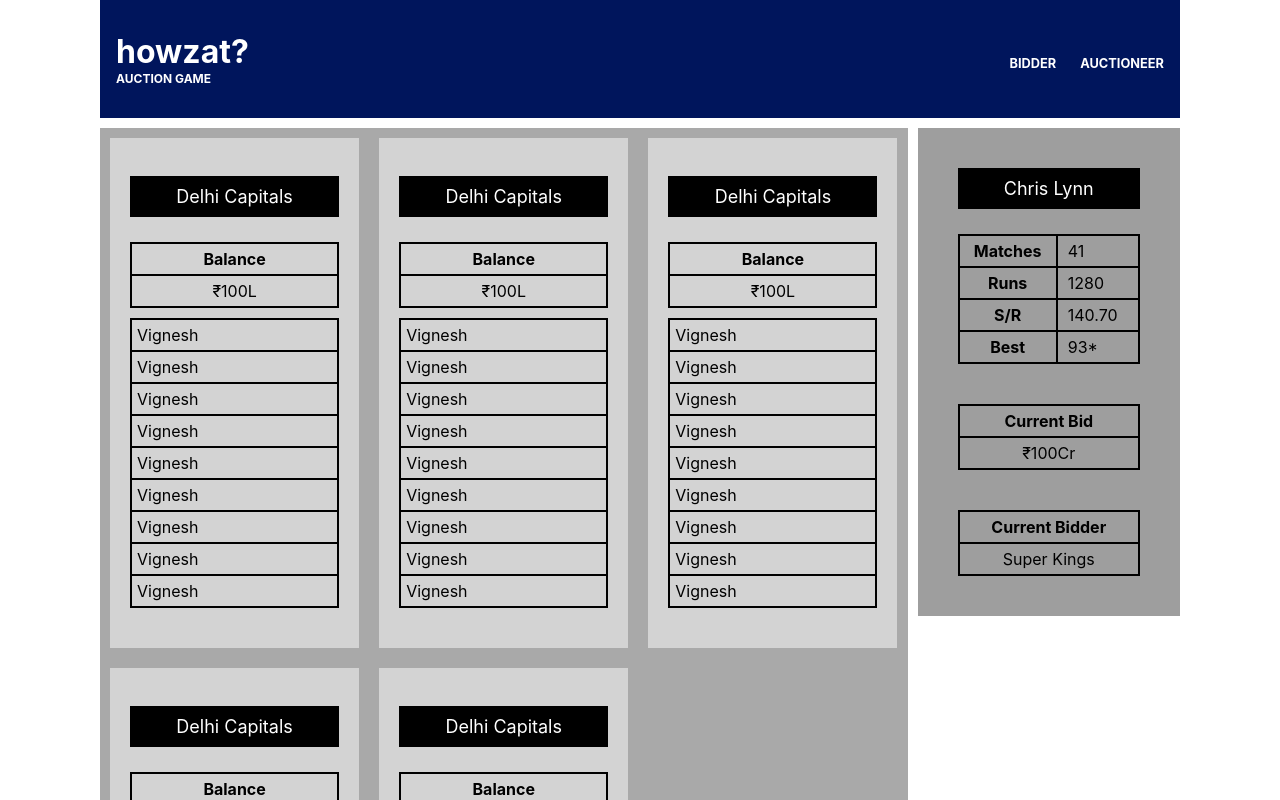
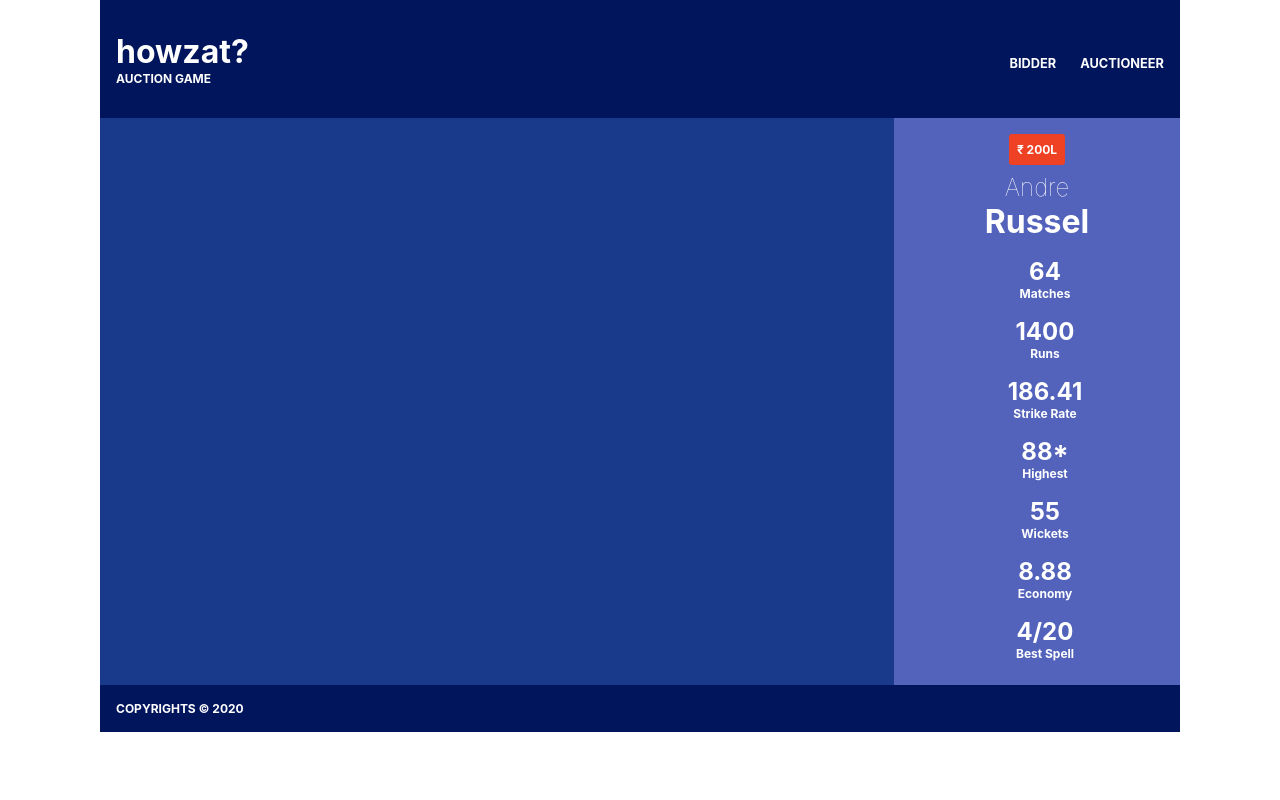
Before and after one commit to vignesh-em/howzat, a React (Create React App) app: page / in a window 1280 px wide. Shown: the top 800 px of the page. Built offline with nearby package versions, Linux system fonts and the light colour scheme.

Commit message:
Add CurrentPlayer component

```diff
--- a/src/components/CurrentItem/CurrentItem.js
+++ /dev/null
@@ -1,35 +0,0 @@
-import React, {Component} from "react";
-import "./currentitem.css"
-import StatsView from "./StatsView";
-
-class CurrentItem extends Component {
-    render() {
-        return (
-            <div className='container-current-item'>
-                <StatsView/>
-                <div style={{display: 'grid', margin: '20px'}}>
-                    <table className='tab-bordered'>
-                        <tr>
-                            <th className='tab-bordered' colSpan='2'>Current Bid</th>
-                        </tr>
-                        <tr>
-                            <td className='tab-bordered' colSpan='2' style={{'text-align': 'center'}}>&#x20B9;100Cr</td>
-                        </tr>
-                    </table>
-                </div>
-                <div style={{display: 'grid', margin: '20px'}}>
-                    <table className='tab-bordered'>
-                        <tr>
-                            <th className='tab-bordered' colSpan='2'>Current Bidder</th>
-                        </tr>
-                        <tr>
-                            <td className='tab-bordered' colSpan='2' style={{'text-align': 'center'}}>Super Kings</td>
-                        </tr>
-                    </table>
-                </div>
-            </div>
-        );
-    }
-}
-
-export default CurrentItem
--- a/src/components/CurrentItem/StatsView.js
+++ /dev/null
@@ -1,32 +0,0 @@
-import React, {Component} from "react";
-import "./currentitem.css"
-
-class StatsView extends Component {
-    render() {
-        return (
-            <div style={{display: 'grid', margin: '20px'}}>
-                <table className='tab-bordered'>
-                    <caption className='caption-title'>Chris Lynn</caption>
-                    <tr>
-                        <th className='tab-bordered'>Matches</th>
-                        <td className='td-left-padding tab-bordered'>41</td>
-                    </tr>
-                    <tr>
-                        <th className='tab-bordered'>Runs</th>
-                        <td className='td-left-padding tab-bordered'>1280</td>
-                    </tr>
-                    <tr className='tab-bordered'>
-                        <th>S/R</th>
-                        <td className='td-left-padding tab-bordered'>140.70</td>
-                    </tr>
-                    <tr>
-                        <th className='tab-bordered'>Best</th>
-                        <td className='td-left-padding tab-bordered'>93*</td>
-                    </tr>
-                </table>
-            </div>
-        );
-    }
-}
-
-export default StatsView
--- a/src/components/CurrentItem/currentitem.css
+++ /dev/null
@@ -1,32 +0,0 @@
-.caption-title {
-    font-size: large;
-    background: black;
-    color: white;
-    padding: 10px;
-    margin-bottom: 25px;
-}
-
-.container-current-item {
-    display: grid;
-    background: #9e9e9e;
-    padding: 20px;
-}
-
-.td-right-aligned {
-    text-align: end;
-    font-weight: bold;
-}
-
-.tab-bordered {
-    border: 2px solid black;
-    border-collapse: collapse;
-    padding: 5px;
-}
-
-.td-left-padding {
-    padding-left: 10px;
-}
-
-.top-margin {
-    margin-top: 10px;
-}
--- /dev/null
+++ b/src/components/CurrentPlayer/CurrentPlayer.js
@@ -0,0 +1,50 @@
+import React, {Component} from "react";
+import "./currentplayer.css";
+
+class CurrentPlayer extends Component {
+    render() {
+        return (
+            <>
+                <div className="price-tag">
+                    &#8377; 200L
+                </div>
+                <div className="current-player-name-container">
+                    <p className="current-player-first-name">Andre</p>
+                    <p className="current-player-last-name">Russel</p>
+                </div>
+                <div className="stats-container">
+                    <div className="stat-item">
+                        <p className="stat-label">Matches</p>
+                        <p className="stat-value">64</p>
+                    </div>
+                    <div className="stat-item">
+                        <p className="stat-label">Runs</p>
+                        <p className="stat-value">1400</p>
+                    </div>
+                    <div className="stat-item">
+                        <p className="stat-label">Strike Rate</p>
+                        <p className="stat-value">186.41</p>
+                    </div>
+                    <div className="stat-item">
+                        <p className="stat-label">Highest</p>
+                        <p className="stat-value">88*</p>
+                    </div>
+                    <div className="stat-item">
+                        <p className="stat-label">Wickets</p>
+                        <p className="stat-value">55</p>
+                    </div>
+                    <div className="stat-item">
+                        <p className="stat-label">Economy</p>
+                        <p className="stat-value">8.88</p>
+                    </div>
+                    <div className="stat-item">
+                        <p className="stat-label">Best Spell</p>
+                        <p className="stat-value">4/20</p>
+                    </div>
+                </div>
+            </>
+        );
+    }
+}
+
+export default CurrentPlayer;
--- /dev/null
+++ b/src/components/CurrentPlayer/currentplayer.css
@@ -0,0 +1,51 @@
+.current-player-first-name {
+    margin: 0;
+    font-size: 1.5rem;
+    font-weight: lighter;
+}
+
+.current-player-name-container {
+    margin: 0.5em;
+}
+
+.current-player-last-name {
+    font-size: 2rem;
+    font-weight: bolder;
+    margin: 0;
+}
+
+.stat-item {
+    display: flex;
+    justify-content: space-between;
+    margin: 0;
+    flex-direction: column;
+    padding: 0.5em;
+    width: 100%;
+}
+
+.stat-label {
+    order: 2;
+    margin: 0 0.5em;
+    text-align: center;
+    font-weight: bold;
+    font-size: 0.75rem;
+}
+
+.stat-value {
+    order: 1;
+    margin: 0 0.5em;
+    font-size: 1.5rem;
+    font-weight: bolder;
+    text-align: center;
+}
+
+.price-tag {
+    background-color: #ef4123;
+    color: #ffffff;
+    width: fit-content;
+    padding: 0.5rem;
+    font-size: 0.75em;
+    font-weight: bold;
+    border-radius: 0.2rem;
+    align-self: center;
+}
--- a/src/viewer/Viewer.js
+++ b/src/viewer/Viewer.js
@@ -2,22 +2,33 @@ import React, {Component} from "react";
 import Header from "../components/Header/Header";
 import "./viewer.css"
 import Footer from "../components/Footer/Footer";
-import CurrentItem from "../components/CurrentItem/CurrentItem";
-import Teams from "../components/Teams/Teams";
+import CurrentPlayer from "../components/CurrentPlayer/CurrentPlayer";
 
 class Viewer extends Component {
     render() {
         return (
-            <div>
+            <>
                 <Header/>
-                <div className='container-viewer'>
-                    <Teams/>
-                    <div className='container-side-info'>
-                        <CurrentItem/>
+                <main className="main-content">
+                    <div className="teams-container">
+                        {/*
+                        <Team/>
+                        <Team/>
+                        <Team/>
+                        <Team/>
+                        */}
                     </div>
-                </div>
+                    <div className="live-widget-container">
+                        <article id="current-player-container">
+                            <CurrentPlayer/>
+                        </article>
+                        <article id="current-status-container">
+                            {/*<Status />*/}
+                        </article>
+                    </div>
+                </main>
                 <Footer/>
-            </div>
+            </>
         );
     }
 }
--- a/src/viewer/viewer.css
+++ b/src/viewer/viewer.css
@@ -1,12 +1,37 @@
-.container-viewer {
-    display: grid;
-    grid-template-columns: repeat(4, 1fr);
-    grid-gap: 10px;
-    margin-top: 10px;
-    margin-bottom: 10px;
+.main-content {
+    display: flex;
+    justify-content: flex-start;
 }
 
-.container-side-info {
-    grid-column: 4 / -1;
+.teams-container {
+    display: flex;
+    flex-direction: column;
+    width: 75%;
+    padding: 1em;
+    background: #19398a;
+    justify-content: space-between;
+    flex-wrap: wrap;
+}
+
+.live-widget-container {
+    display: flex;
     height: fit-content;
+    width: 25%;
+    padding: 1em;
+    background: #5363bb;
+    color: #ffffff;
+    flex-direction: column;
 }
+
+#current-player-container {
+    text-align: center;
+    display: flex;
+    flex-direction: column;
+}
+
+#current-status-container {
+    display: flex;
+    width: 100%;
+    flex-wrap: wrap;
+    justify-content: center;
+}
```
